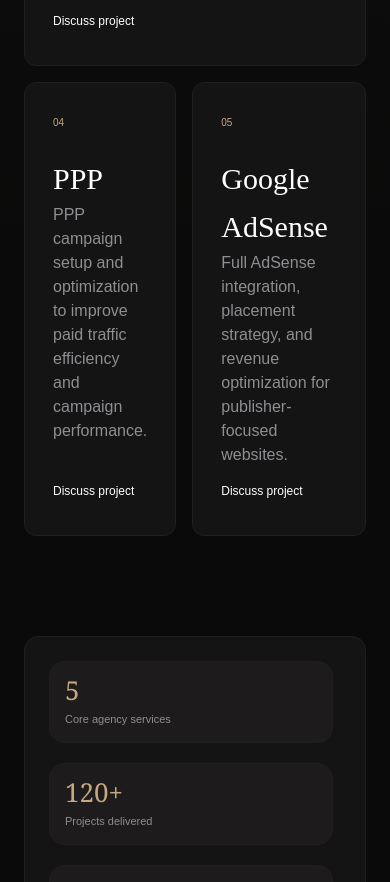
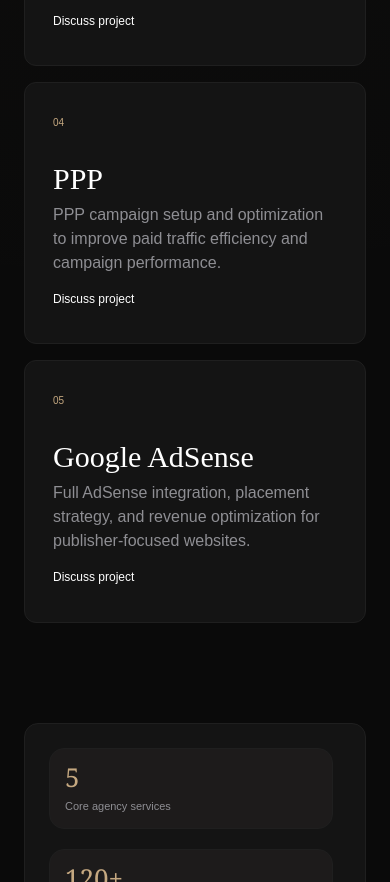
Before and after one commit to Noorfatima122731/Golden-edge-design, a plain HTML site: page index.html in a window 390 px wide. Shown: the part 3963-4845 px from the top of the page. Drawn offline with Linux system fonts and the light colour scheme.

Commit message:
change layout span 2

```diff
--- a/style.css
+++ b/style.css
@@ -626,10 +626,11 @@
 
 @media (max-width: 900px) {
     .services-grid {
-        grid-template-columns: repeat(2, 1fr);
+        grid-template-columns: repeat(2, 1fr) ;
     }
     .layout-span-2 {
         grid-column: span 2;
+
     }
     .stats-bar {
         grid-template-columns: repeat(2, 1fr);
@@ -642,10 +643,12 @@
         padding: 40px 0;
     }
     .services-grid {
+        display: grid;
+        gap: 16px;
         grid-template-columns: 1fr;
     }
     .layout-span-2 {
-        grid-column: span 1;
+        grid-column: span 2;
     }
     .stats-bar {
         grid-template-columns: 1fr;
```
